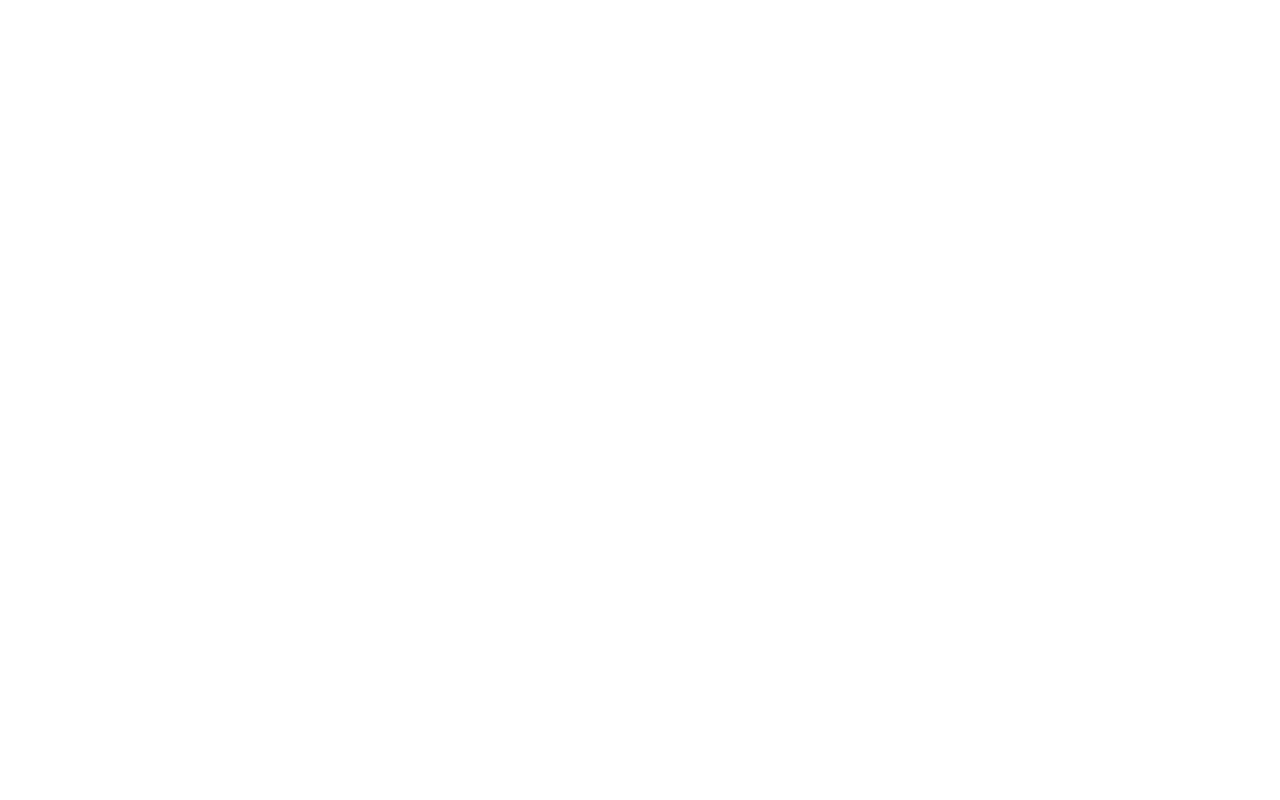
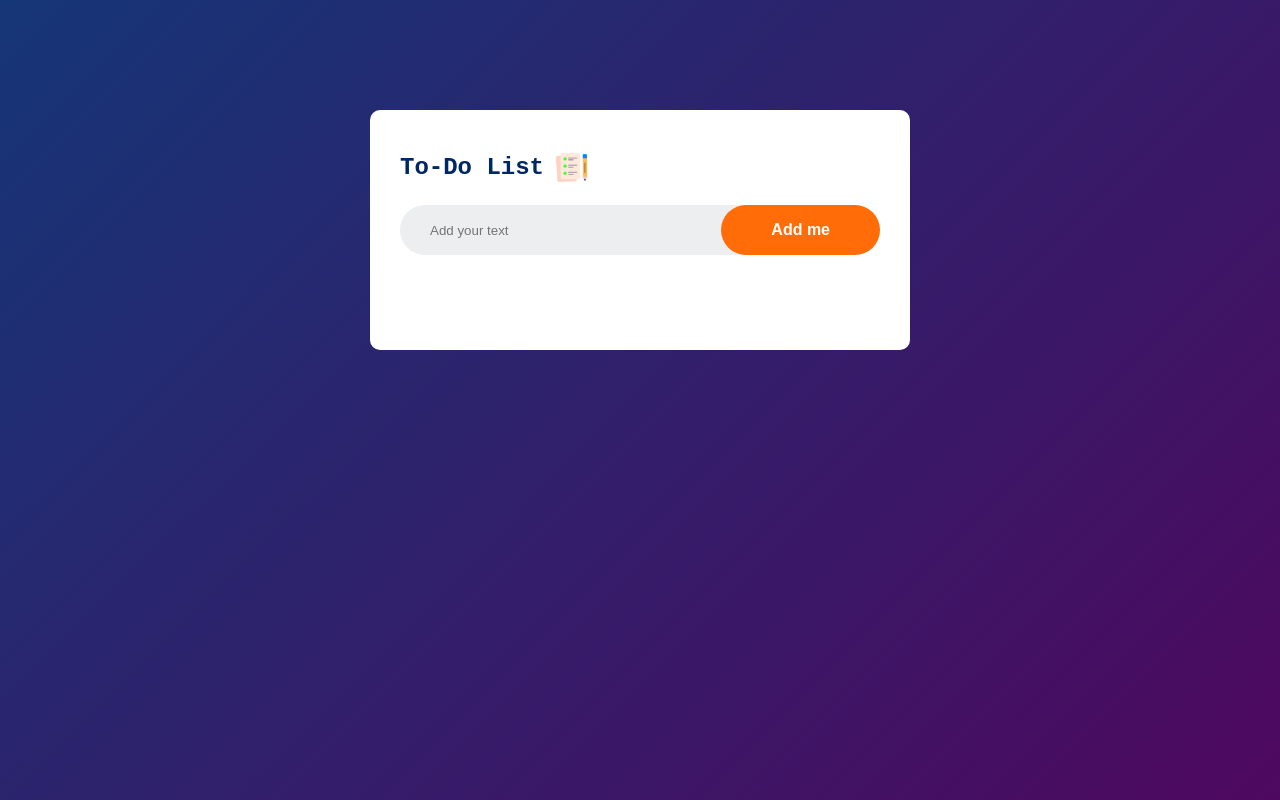
Before and after one commit to Abhilash086/To_Do_List, a plain HTML site: page index.html in a window 1280 px wide. Drawn offline with nearby package versions, Linux system fonts and the light colour scheme; a web font is replaced by a local one.

Commit message:
Project completetd successfully

```diff
--- a/index.html
+++ b/index.html
@@ -14,7 +14,20 @@
     <link rel="stylesheet" href="styles.css">
 </head>
 <body>
-
+    <div class="container">
+        <div class="todo-app">
+            <h2>To-Do List <img src="images/icon.png" alt=""></h2>
+            <div class="row">
+                <input type="text" id="input-box" placeholder="Add your text">
+                <button onclick="addTask()">Add me</button>
+            </div>
+            <ul id="list-container">
+                <!-- <li class="checked">Task 1</li>
+                <li>Task 2</li>
+                <li>Task 3</li> -->
+            </ul>
+        </div>
+    </div>
 
     <script src="script.js"></script>
 </body>
--- a/script.js
+++ b/script.js
@@ -0,0 +1,37 @@
+const inputBox = document.getElementById("input-box");
+const listContainer = document.getElementById("list-container");
+
+function addTask(){
+    if(inputBox.value === ''){
+        alert("You must write something!")
+    }else{
+        let li = document.createElement("li");
+        li.innerHTML = inputBox.value;
+        listContainer.appendChild(li);
+        let span = document.createElement("span");
+        span.innerHTML = "\u00d7";
+        li.appendChild(span);
+    }
+    // saveData();
+    inputBox.value = '';
+
+    listContainer.addEventListener("click", function(e){
+        if(e.target.tagName === 'LI'){
+            e.target.classList.toggle("checked");
+            // saveData();
+        }else if(e.target.tagName === "SPAN"){
+            e.target.parentElement.remove();
+            // saveData();
+        }
+    }, false);
+}
+
+// function saveData(){
+//     localStorage.setItem("data", listContainer.innerHTML);
+// }
+
+// function showTask(){
+//     listContainer.innerHTML = localStorage.getItem("data");
+// }
+
+// showTask();
--- a/styles.css
+++ b/styles.css
@@ -9,3 +9,110 @@ html,body{
     height: 100%;
     font-family: "Azeret Mono", monospace;
 }
+
+.container{
+    width: 100%;
+    min-height: 100vh;
+    background: linear-gradient(135deg, #153677,#4e085f);
+    padding: 10px;
+}
+
+.todo-app{
+    width: 100%;
+    max-width: 540px;
+    background: #fff;
+    margin: 100px auto 20px;
+    padding: 40px 30px 70px;
+    border-radius: 10px;
+}
+
+.todo-app h2{
+    color: #002765;
+    display: flex;
+    align-items: center;
+    margin-bottom: 20px;
+
+}
+
+.todo-app h2 img{
+    width: 35px;
+    margin-left: 10px;
+}
+
+.row{
+    display: flex;
+    align-items: center;
+    justify-content: space-between;
+    background: #edeef0;
+    border-radius: 30px;
+    padding-left: 20px;
+    margin-bottom: 25px;
+}
+
+input{
+    flex: 1;
+    border: none;
+    outline: none;
+    background: transparent;
+    padding: 10px;
+    margin-right: 10px;
+}
+button{
+    border: none;
+    outline: none;
+    border-radius: 5px;
+    padding: 16px 50px;
+    cursor: pointer;
+    color: #fff;
+    border-radius: 40px;
+    font-size: 16px;
+    background-color: #ff6c08;
+    font-weight: 550;
+}
+
+ul li{
+    list-style: none;
+    font-size: 17px;
+    padding: 15px 8px 12px 50px;
+    position: relative;
+    cursor: pointer;
+}
+
+ul li::before{
+    content: '';
+    position: absolute;
+    height: 28px;
+    width: 28px;
+    border-radius: 50%;
+    background-image: url(images/unchecked.png);
+    background-size: cover;
+    background-position: center;
+    top: 12px;
+    left: 8px;
+}
+
+ul li.checked{
+    color: #555;
+    text-decoration: line-through;
+}
+
+ul li.checked::before{
+    background-image: url(images/checked.png);
+}
+
+ul li span{
+    position: absolute;
+    right: 0;
+    top: 5px;
+    width: 40px;
+    height: 40px;
+    font-size: 22px;
+    color: #555;
+    line-height: 40px;
+    text-align: center;
+    border-radius: 50%;
+}
+
+ul li span:hover{
+    background: #edeef0;
+}
```
